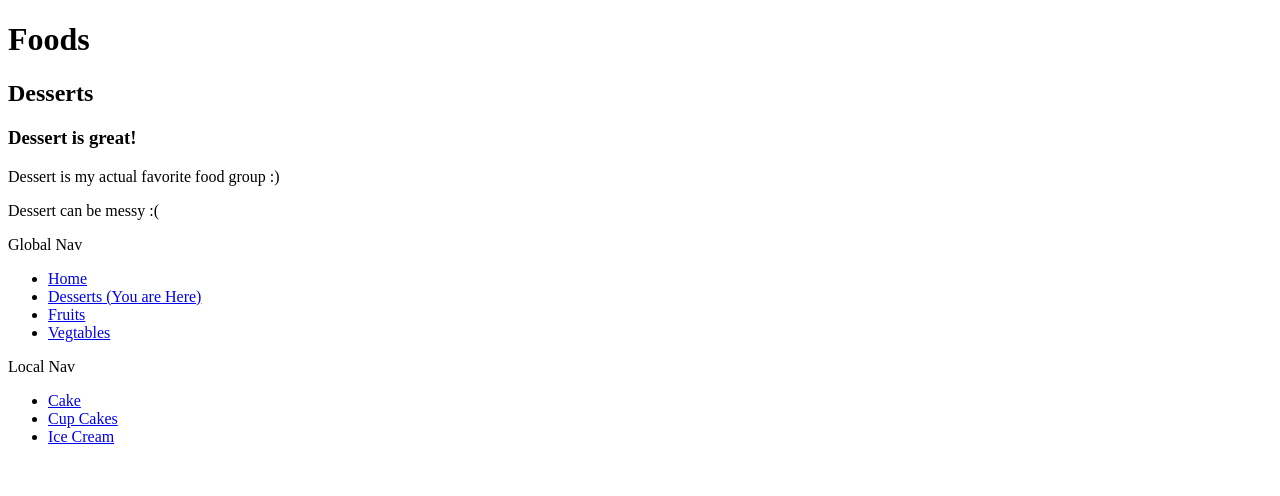
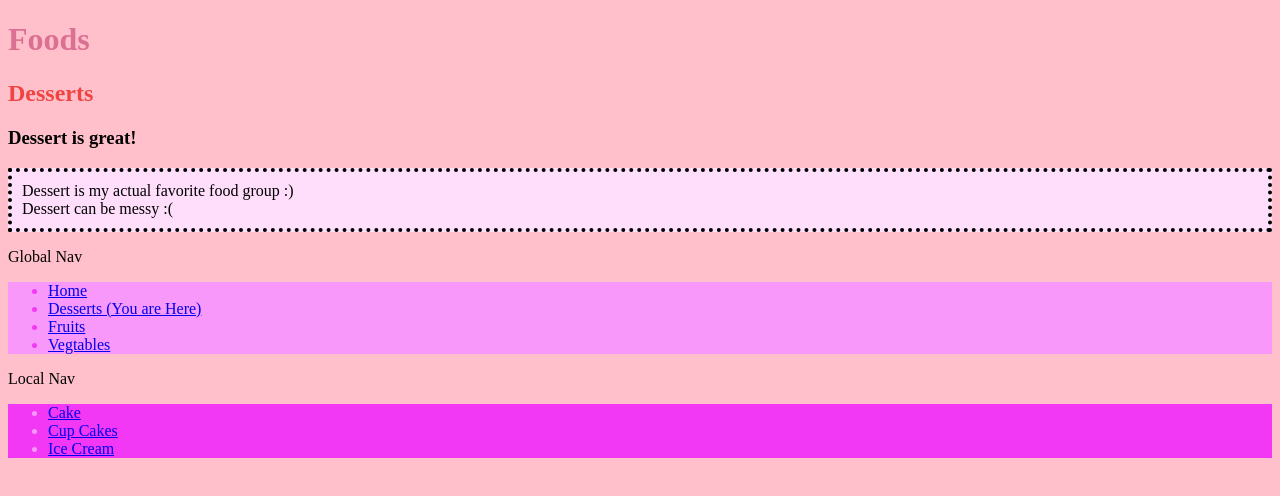
Before and after one commit to aeckholm/css-exercise-1, a plain HTML site: page desserts/desserts.html in a window 1280 px wide. Drawn offline with Linux system fonts and the light colour scheme.

Commit message:
made my styles

```diff
--- a/desserts/desserts.html
+++ b/desserts/desserts.html
@@ -4,18 +4,21 @@
         <meta charset="UTF-8">
         <meta name="viewport" content="width=device-width, initial-scale=1.0">
         <title>Desserts</title>
+        <link href="../styles.css" rel="stylesheet" type="text/css">
     </head>
 
     <body>
-        <h1>Foods</h1>
-        <h2>Desserts</h2>
+        <h1 class="title-color">Foods</h1>
+        <h2 class="main-title">Desserts</h2>
         <h3>Dessert is great!</h3>
-        <p>Dessert is my actual favorite food group :)</p>
-        <p>Dessert can be messy :(</p>
+            <ul class="border-list">
+                <li>Dessert is my actual favorite food group :)</li>
+                <li>Dessert can be messy :(</li>
+            </ul>
 
         <p>Global Nav</p>
 
-        <ul>
+        <ul class="global-nav-color">
             <li><a href="../index.html">Home</a></li>
             <li><a href="desserts.html">Desserts (You are Here)</a></li>
             <li><a href="../fruits/fruits.html">Fruits</a></li>
@@ -23,7 +26,7 @@
         </ul>
 
         <p>Local Nav</p>
-        <ul>
+        <ul class="local-nav-color">
             <li><a href="cake.html">Cake</a></li>
             <li><a href="cupcakes.html">Cup Cakes</a></li>
             <li><a href="icecream.html">Ice Cream</a></li>
--- a/styles.css
+++ b/styles.css
@@ -0,0 +1,30 @@
+html{
+    background-color: pink;
+}
+
+.title-color{
+    color: palevioletred;
+}
+
+.main-title{
+    color: #f04441;
+}
+
+.global-nav-color{
+    color:#f238f5;
+    background-color: #f898fa;
+}
+
+.local-nav-color{
+    color: #f898fa;
+    background-color: #f238f5;
+}
+
+.border-list{
+    list-style-type: none;
+    border-style: dotted;
+    border-width: 4px;
+    padding: 10px;
+    background-color: #ffdefc;
+
+}
```
Also changed, not shown: desserts/cake.html (+3 -2 lines), desserts/cupcakes.html (+3 -2 lines), desserts/icecream.html (+3 -2 lines), fruits/apples.html (+3 -2 lines), fruits/bananas.html (+3 -2 lines), fruits/fruits.html (+9 -6 lines), fruits/oranges.html (+3 -2 lines), index.html (+5 -4 lines), vegtables/broccoli.html (+3 -2 lines), vegtables/carrots.html (+3 -2 lines), vegtables/cucumbers.html (+3 -2 lines), vegtables/vegtables.html (+9 -7 lines).
